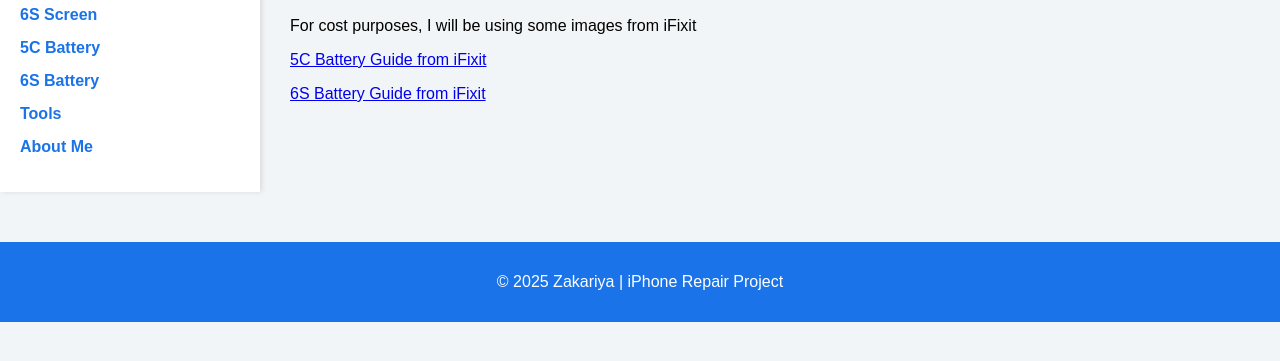
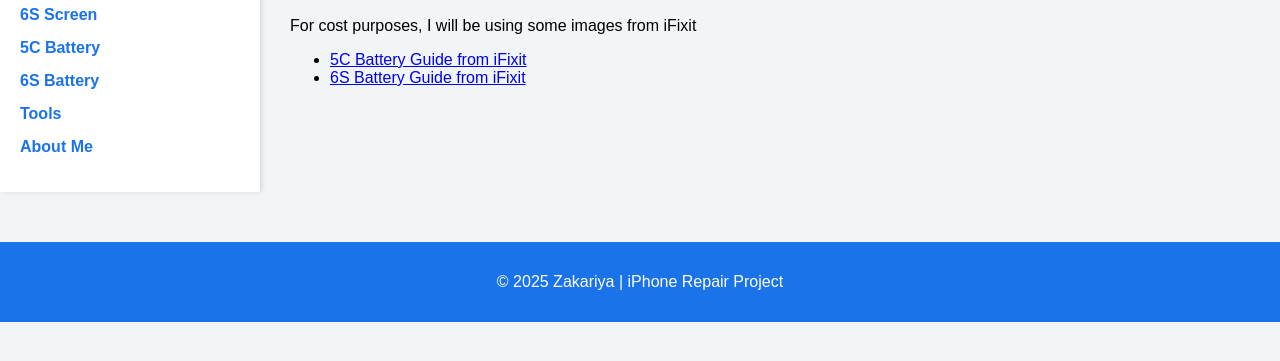
Before and after one commit to zakiscool74-prog/iphone-screen-and-battery-repair, a plain HTML site: page index.html in a window 1280 px wide. Shown: the part 235-596 px from the top of the page. Drawn offline with Linux system fonts and the light colour scheme.

Commit message:
Update index.html

```diff
--- a/index.html
+++ b/index.html
@@ -28,8 +28,10 @@
     <h2>Welcome</h2>
     <p>This website teaches you how to replace screens and batteries for iPhone 5c and iPhone 6s devices in a step-by-step guide.</p>
     <p>For cost purposes, I will be using some images from iFixit</p>
-    <p><a href="https://www.ifixit.com/Guide/iPhone+5c+Battery+Replacement/21745">5C Battery Guide from iFixit</a></p>
-    <p><a href="https://www.ifixit.com/Guide/iPhone+6s+Battery+Replacement/56607">6S Battery Guide from iFixit</a></p>
+    <ul>
+      <li><a href="https://www.ifixit.com/Guide/iPhone+5c+Battery+Replacement/21745">5C Battery Guide from iFixit</a></li>
+      <li><a href="https://www.ifixit.com/Guide/iPhone+6s+Battery+Replacement/56607">6S Battery Guide from iFixit</a></li>
+    </ul>
   </main>
 </div>
 
```
